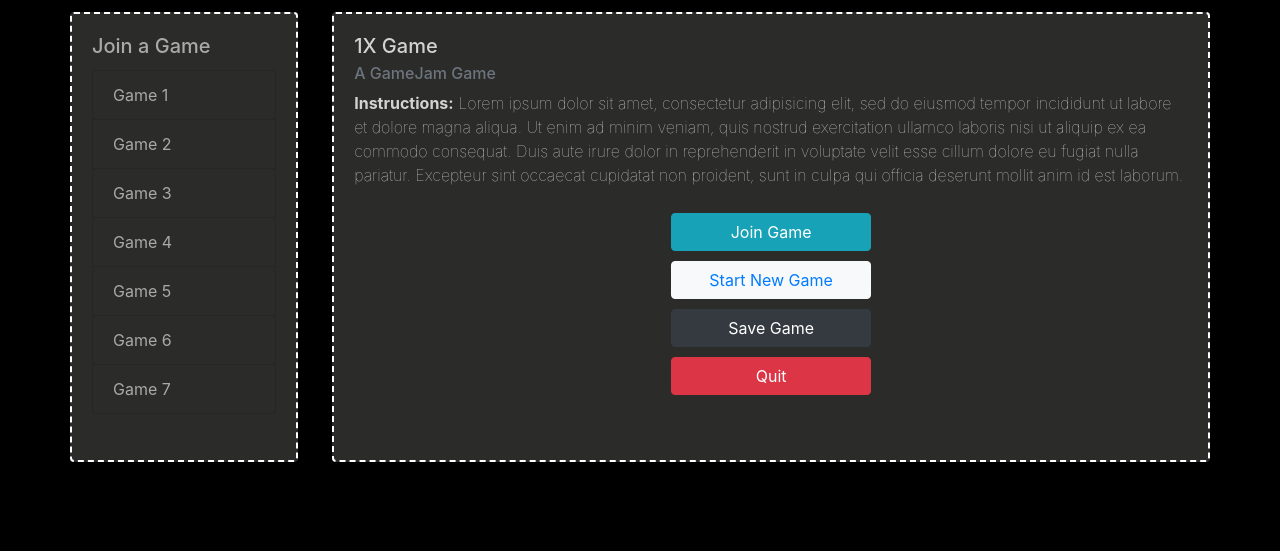
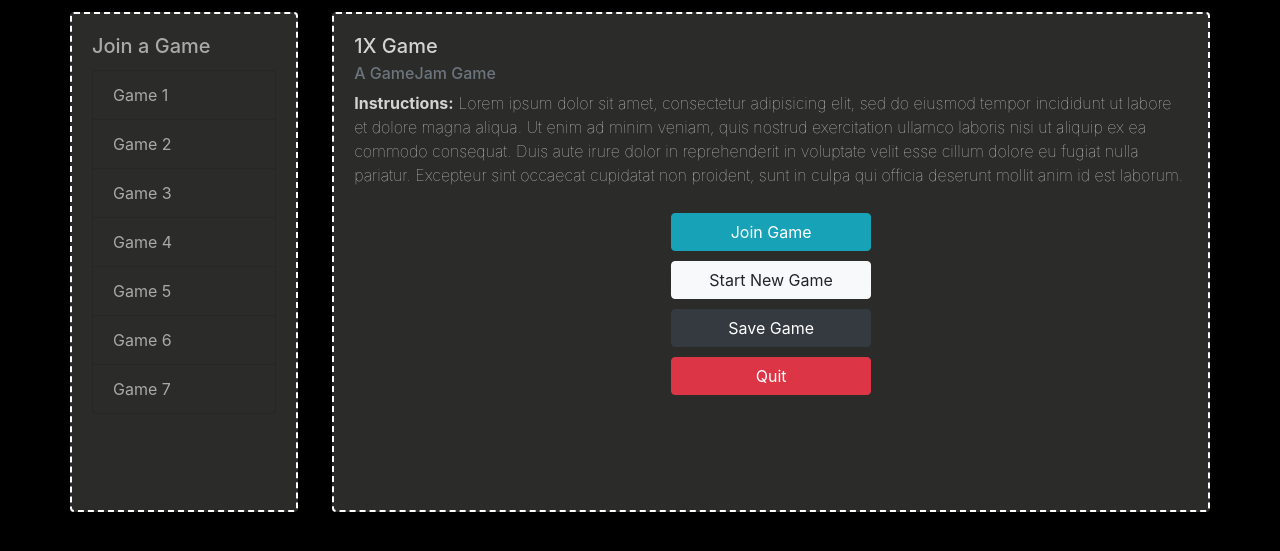
Before and after one commit to buckeye132/1X-game, a website: page client/index.html in a window 1280 px wide. Shown: the part 83-634 px from the top of the page. Drawn offline with nearby package versions, Linux system fonts and the light colour scheme.

Commit message:
fix start game button, change card lengths

```diff
--- a/client/css/styles.css
+++ b/client/css/styles.css
@@ -15,7 +15,7 @@ body{
 #menu{
   background-color: #2b2b29;
   width: 77%;
-  height: 450px;
+  height: 500px;
   border: 2px dashed white;
   float: right;
   color: lightgrey;
@@ -23,7 +23,7 @@ body{
 #join{
   background-color: #2b2b29;
   width: 20%;
-  height: 450px;
+  height: 500px;
   border: 2px dashed white;
   float: left;
   color: darkgrey;
--- a/client/index.html
+++ b/client/index.html
@@ -42,7 +42,7 @@
               <p class="card-text"><strong>Instructions:</strong> <span id="instructions">Lorem ipsum dolor sit amet, consectetur adipisicing elit, sed do eiusmod tempor incididunt ut labore et dolore magna aliqua. Ut enim ad minim veniam, quis nostrud exercitation ullamco laboris nisi ut aliquip ex ea commodo consequat. Duis aute irure dolor in reprehenderit in voluptate velit esse cillum dolore eu fugiat nulla pariatur. Excepteur sint occaecat cupidatat non proident, sunt in culpa qui officia deserunt mollit anim id est laborum.</span></p>
               <div style="text-align:center;">
                 <button type="button" name="button" class="btn btn-info" id="joinButton">Join Game</button><br>
-                <button type="button" name="button" class="btn btn-light" id="newGameButton"><a href="game.html">Start New Game</a></button><br>
+                <a role="button" class="btn btn-light" id="newGameButton" href="game.html">Start New Game</a><br>
                 <button type="button" name="button" class="btn btn-dark" id="saveButton">Save Game</button><br>
                 <button type="button" name="button" class="btn btn-danger" id="quitButton">Quit</button>
               </div>
```
